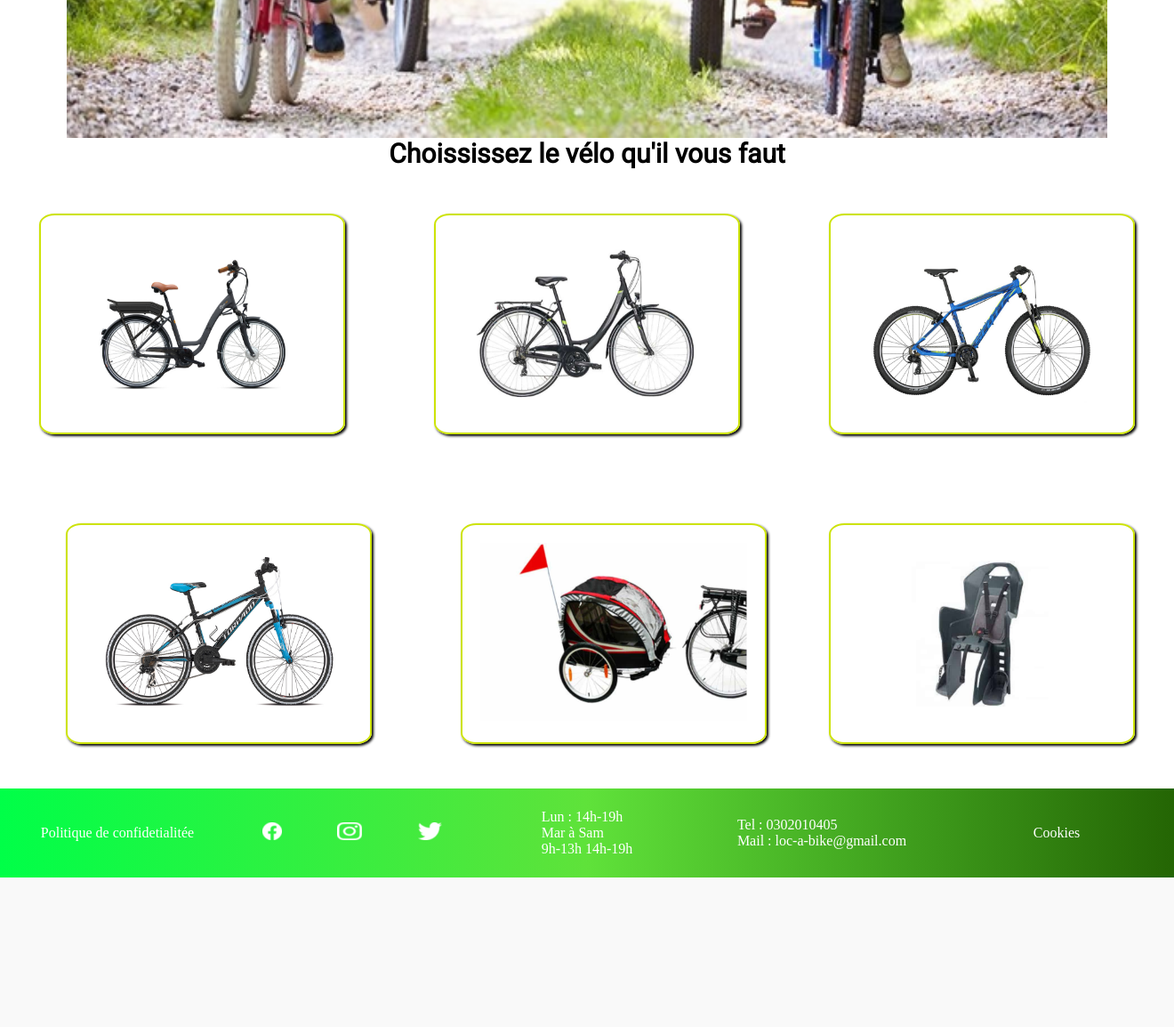
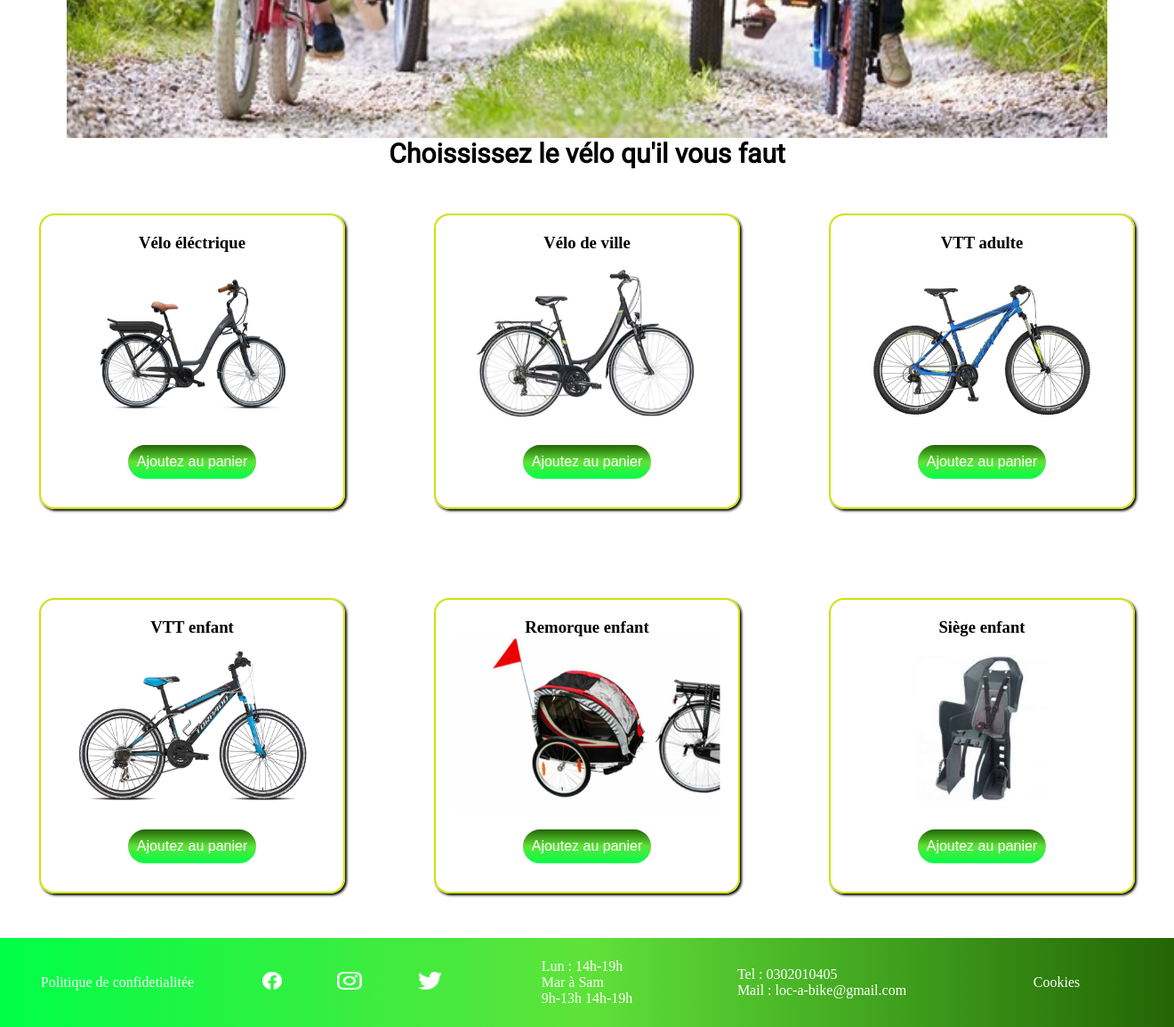
Before and after one commit to Stephsvx/Loc-a-Bike, a PHP site: page /acceuil.php in a window 1320 px wide. Shown: the part 995-2149 px from the top of the page at 89% size. Before the commit the page ends 1981 px from the top, so only its background shows below. Run offline with PHP 8.4, Linux system fonts and the light colour scheme; some libraries are stand-ins or nearby versions.

Commit message:
22/06/2023

```diff
--- a/acceuil.php
+++ b/acceuil.php
@@ -52,8 +52,10 @@
         <div class="card1">
             <div class="position">
               <div class="conteneur conteneur-1">
+                <h3>Vélo éléctrique</h3>
                 <div class="produits">
                     <img src="image/electrique.jpeg" width="300px" height="200pw" alt="">
+                    <button class="b1">Ajoutez au panier</button>
                 </div>
               </div>
             </div>
@@ -61,8 +63,10 @@
           <div class="card2">
             <div class="position">
               <div class="conteneur conteneur-1">
+                <h3>Vélo de ville</h3>
                 <div class="produits">
                     <img src="image/ville.jpg" width="300px" height="200pw" alt="">
+                    <button class="b1">Ajoutez au panier</button>
                 </div>
               </div>
             </div>
@@ -70,8 +74,10 @@
           <div class="card3">
             <div class="position">
               <div class="conteneur conteneur-1">
+                <h3>VTT adulte</h3>
                 <div class="produits">
                     <img src="image/vtt.jpg" width="300px" height="200pw" alt="">
+                    <button class="b1">Ajoutez au panier</button>
                 </div>
               </div>
             </div>
@@ -87,8 +93,10 @@
         <div class="card4">
             <div class="position">
               <div class="conteneur conteneur-1">
+                <h3>VTT enfant</h3>
                 <div class="produits">
                     <img src="image/vtt enfant.jpg" width="300px" height="200pw" alt="">
+                    <button class="b1">Ajoutez au panier</button>
                 </div>
               </div>
             </div>
@@ -96,8 +104,10 @@
           <div class="card5">
             <div class="position">
               <div class="conteneur conteneur-1">
+                <h3>Remorque enfant</h3>
                 <div class="produits">
                     <img src="image/remorque.jpg" width="300px" height="200pw" alt="">
+                    <button class="b1">Ajoutez au panier</button>
                 </div>
               </div>
             </div>
@@ -105,8 +115,10 @@
           <div class="card6">
             <div class="position">
               <div class="conteneur conteneur-1">
+                <h3>Siège enfant</h3>
                 <div class="produits">
                     <img src="image/siege.jpg" width="300px" height="200pw" alt="">
+                    <button class="b1">Ajoutez au panier</button>
                 </div>
               </div>
             </div>
@@ -201,6 +213,18 @@ grid-row-gap: 0px;
 
 .produits1 { grid-area: 1 / 1 / 2 / 6; }
 .card { grid-area: 1 / 2 / 2 / 6;}
+
+.b1{
+    border: solid 2px white;
+    border-radius: 30px;
+    padding: 10px;
+    margin: 10px;
+    background: rgb(36,101,4);
+    background: linear-gradient(180deg, rgba(36,101,4,1) 0%, rgba(95,226,58,1) 50%, rgba(0,255,72,1) 100%);
+    color: #fff;
+    font-size: 1em;
+    cursor: pointer;
+}
 
 .produits1 {
     display: flex;
@@ -381,7 +405,7 @@ grid-row-gap: 0px;
     flex: 1 1 100%;
   }
 
-.card9 {
+.card6 {
     max-width: 1100px;
     margin: 0 auto;
     text-align: center;
```
